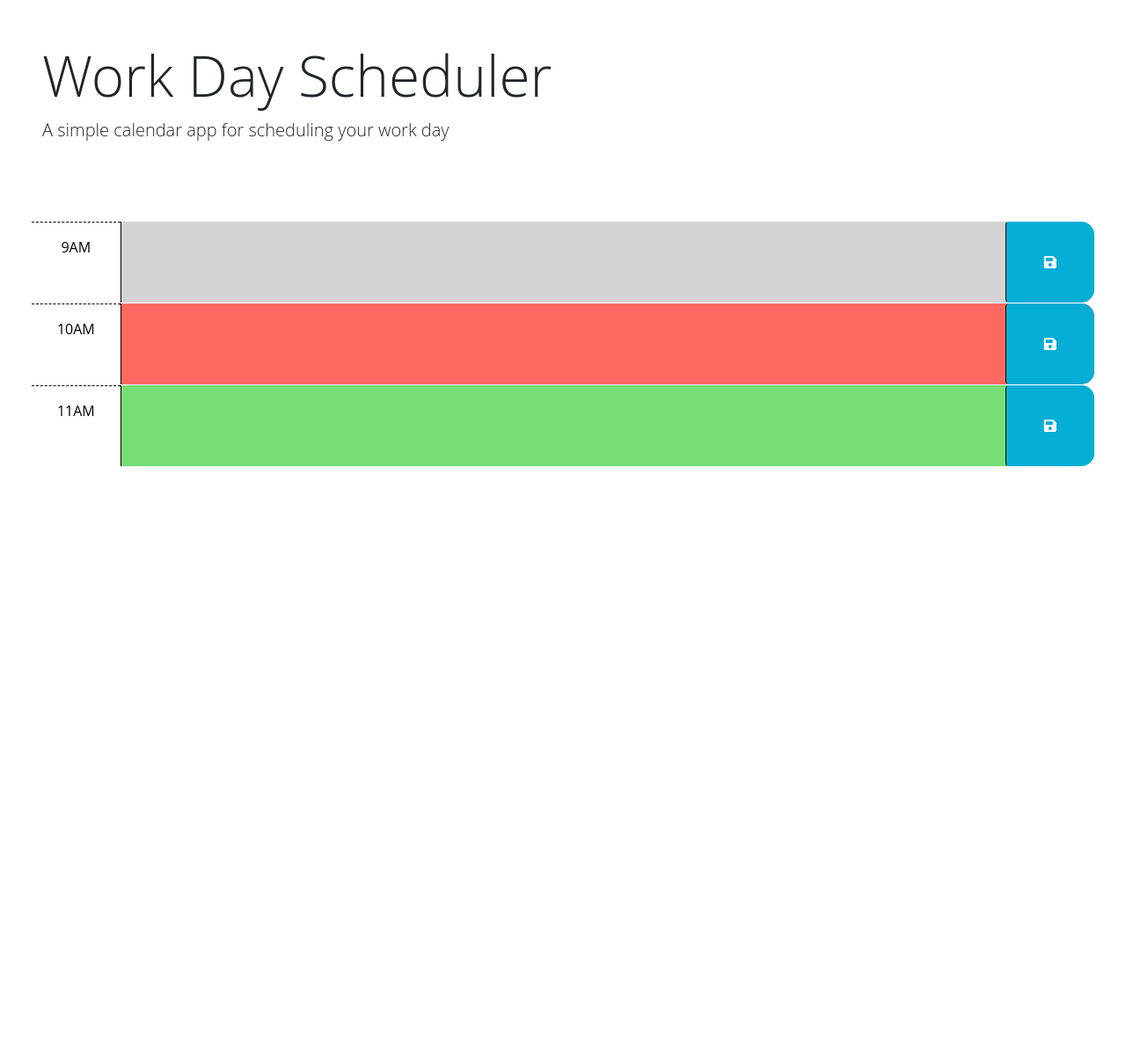
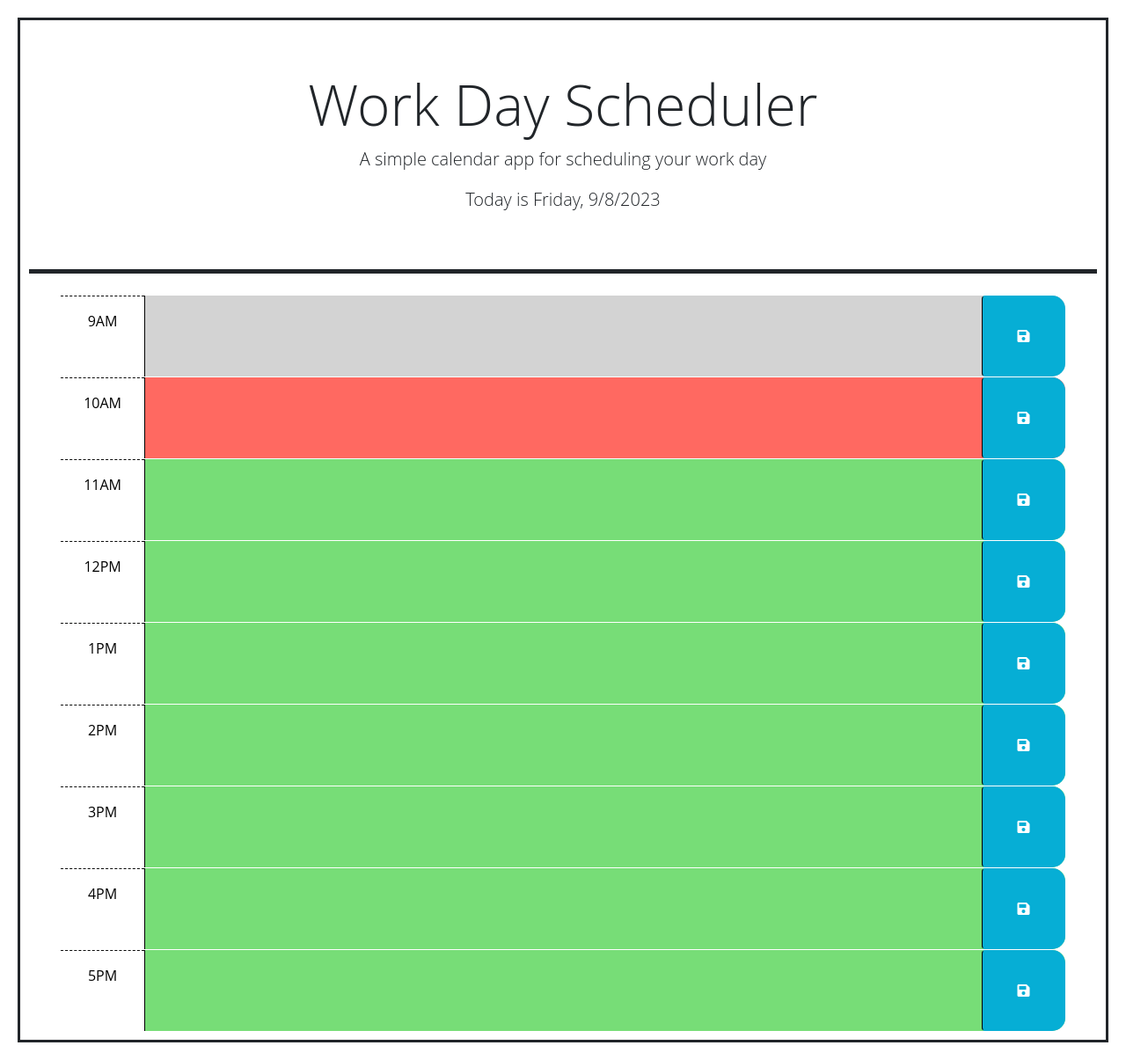
Before and after one commit to Daleray1231/WorkDay_Scheduler, a plain HTML site: page Develop/index.html in a window 1280 px wide. Shown: the whole page at 88% size. Before the commit the page ends 800 px from the top, so only its background shows below. Drawn offline with nearby package versions, Linux system fonts and the light colour scheme.

Commit message:
added time blocks and current day/date

```diff
--- a/Develop/index.html
+++ b/Develop/index.html
@@ -66,6 +66,67 @@
         <button class="btn saveBtn col-2 col-md-1" aria-label="save">
           <i class="fas fa-save" aria-hidden="true"></i>
         </button>
+
+      </div>
+
+      <!-- Example of a future time block. The "future" class adds a green background color. -->
+      <div id="hour-12" class="row time-block future">
+        <div class="col-2 col-md-1 hour text-center py-3">12PM</div>
+        <textarea class="col-8 col-md-10 description" rows="3"> </textarea>
+        <button class="btn saveBtn col-2 col-md-1" aria-label="save">
+          <i class="fas fa-save" aria-hidden="true"></i>
+        </button>
+
+      </div>
+
+      <!-- Example of a future time block. The "future" class adds a green background color. -->
+      <div id="hour-1" class="row time-block future">
+        <div class="col-2 col-md-1 hour text-center py-3">1PM</div>
+        <textarea class="col-8 col-md-10 description" rows="3"> </textarea>
+        <button class="btn saveBtn col-2 col-md-1" aria-label="save">
+          <i class="fas fa-save" aria-hidden="true"></i>
+        </button>
+
+      </div>
+
+      <!-- Example of a future time block. The "future" class adds a green background color. -->
+      <div id="hour-2" class="row time-block future">
+        <div class="col-2 col-md-1 hour text-center py-3">2PM</div>
+        <textarea class="col-8 col-md-10 description" rows="3"> </textarea>
+        <button class="btn saveBtn col-2 col-md-1" aria-label="save">
+          <i class="fas fa-save" aria-hidden="true"></i>
+        </button>
+
+      </div>
+
+      <!-- Example of a future time block. The "future" class adds a green background color. -->
+      <div id="hour-3" class="row time-block future">
+        <div class="col-2 col-md-1 hour text-center py-3">3PM</div>
+        <textarea class="col-8 col-md-10 description" rows="3"> </textarea>
+        <button class="btn saveBtn col-2 col-md-1" aria-label="save">
+          <i class="fas fa-save" aria-hidden="true"></i>
+        </button>
+
+      </div>
+
+      <!-- Example of a future time block. The "future" class adds a green background color. -->
+      <div id="hour-4" class="row time-block future">
+        <div class="col-2 col-md-1 hour text-center py-3">4PM</div>
+        <textarea class="col-8 col-md-10 description" rows="3"> </textarea>
+        <button class="btn saveBtn col-2 col-md-1" aria-label="save">
+          <i class="fas fa-save" aria-hidden="true"></i>
+        </button>
+
+      </div>
+
+      <!-- Example of a future time block. The "future" class adds a green background color. -->
+      <div id="hour-5" class="row time-block future">
+        <div class="col-2 col-md-1 hour text-center py-3">5PM</div>
+        <textarea class="col-8 col-md-10 description" rows="3"> </textarea>
+        <button class="btn saveBtn col-2 col-md-1" aria-label="save">
+          <i class="fas fa-save" aria-hidden="true"></i>
+        </button>
+
       </div>
     </div>
 
--- a/Develop/script.js
+++ b/Develop/script.js
@@ -19,5 +19,21 @@ $(function () {
   // the values of the corresponding textarea elements. HINT: How can the id
   // attribute of each time-block be used to do this?
   //
-  // TODO: Add code to display the current date in the header of the page.
 });
+
+// TODO: Add code to display the current date in the header of the page.
+
+// Get the current date
+var currentDate = new Date();
+
+// Create an array of day names
+var daysOfWeek = ["Sunday", "Monday", "Tuesday", "Wednesday", "Thursday", "Friday", "Saturday"];
+
+// Get the current day of the week (0 = Sunday, 1 = Monday, etc.)
+var dayOfWeek = currentDate.getDay();
+
+// Get the current date in a human-readable format
+var date = currentDate.toLocaleDateString();
+
+// Display the current day and date in the "currentDateTime" div
+document.getElementById("currentDay").textContent = "Today is " + daysOfWeek[dayOfWeek] + ", " + date;
--- a/Develop/style.css
+++ b/Develop/style.css
@@ -1,6 +1,18 @@
 body {
   font-family: 'Open Sans', sans-serif;
   font-size: 16px;
+  margin: 20px;
+  border-style: solid;
+  padding: 10px;
+}
+
+header {
+  display: flex;
+  flex-flow: column;
+  align-items: center;
+  justify-content: center;
+  border: solid;
+  border-width: 0 0 5px 0;
 }
 
 textarea {
```
Also changed, not shown: image.png (added).
